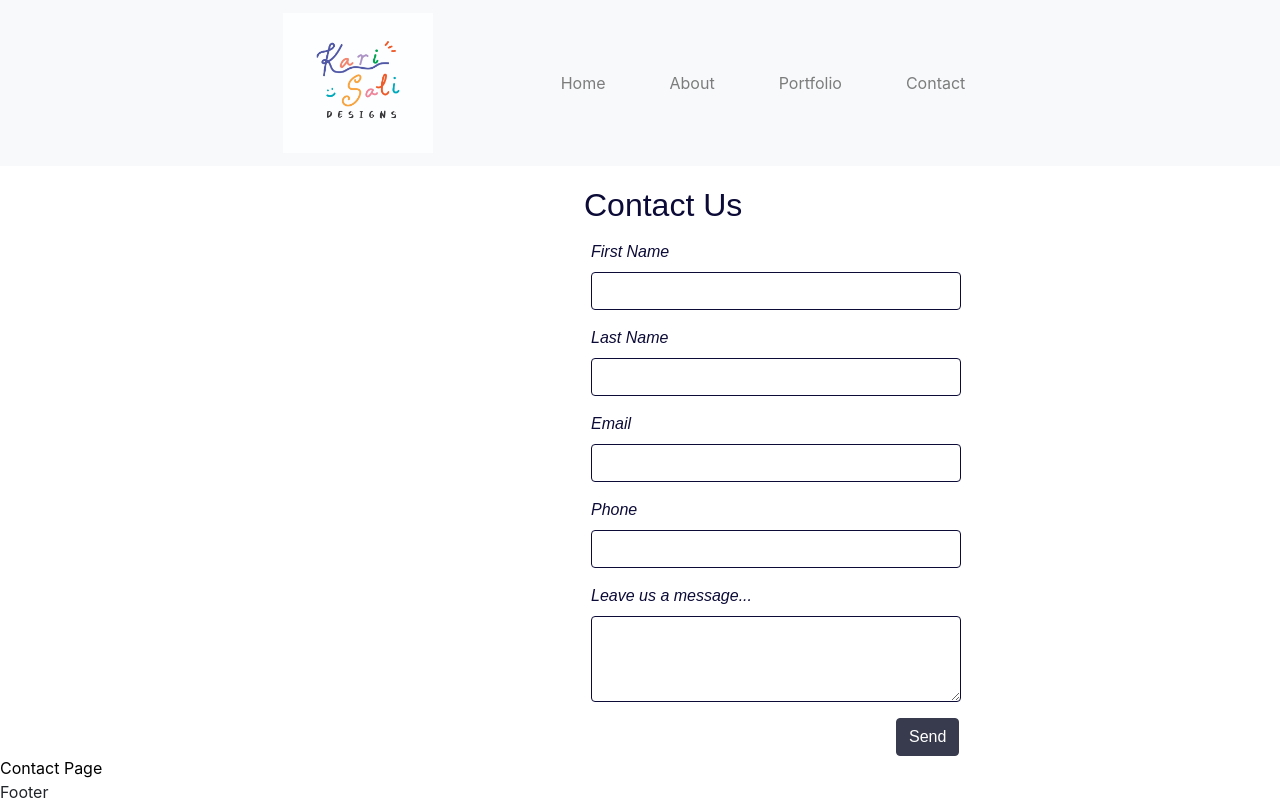
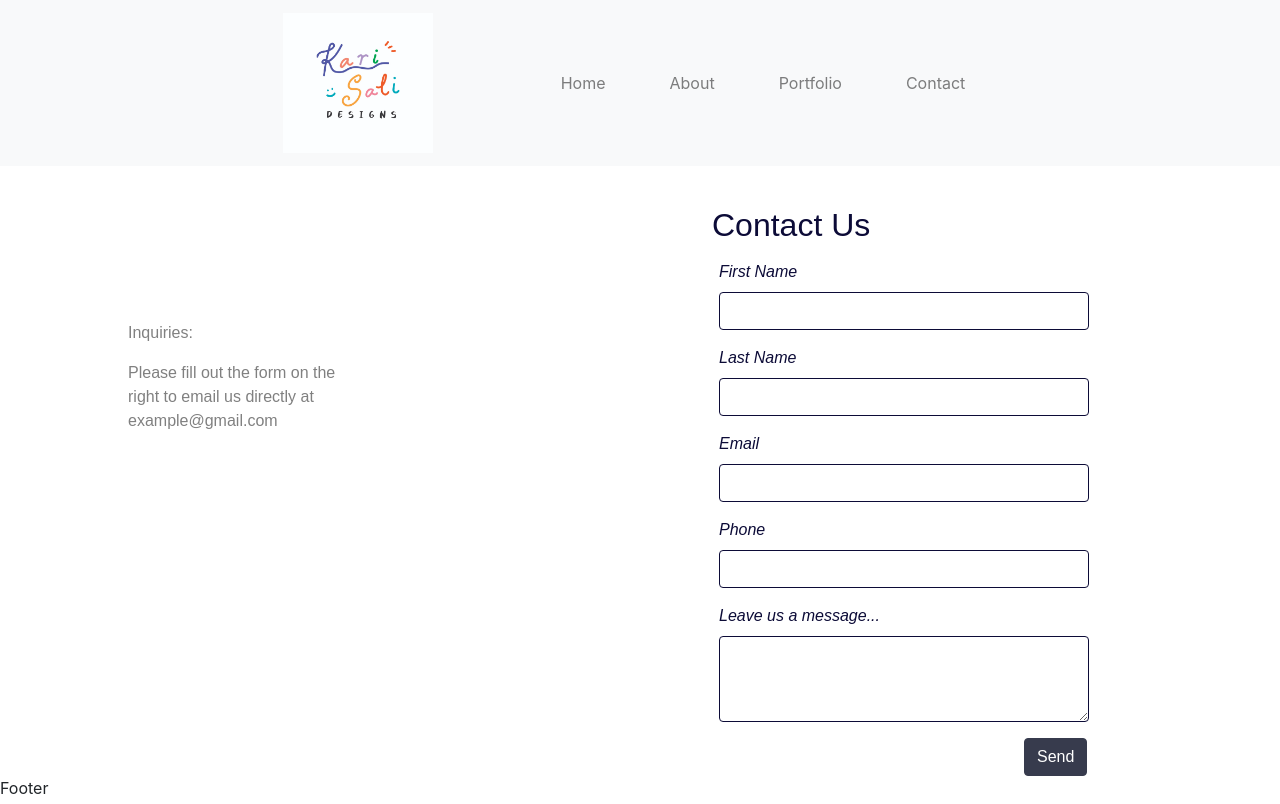
Before and after one commit to mehrdaddarraji/karime-salinas-frontend, a React (Create React App) app: page /contact in a window 1280 px wide. Built offline with nearby package versions, Linux system fonts and the light colour scheme.

Commit message:
fixed styling for form and left message

```diff
--- a/src/components/Email.jsx
+++ b/src/components/Email.jsx
@@ -4,7 +4,7 @@ class Email extends Component {
     render() {
         return (
             <form>
-                <div style={{ marginLeft:'45%', width:'400px', marginTop:'20px', fontFamily: '"Avantgarde", sans-serif', color:'#0C0B37'}}>
+                <div style={{fontFamily: '"Avantgarde", sans-serif', color:'#0C0B37', width:'400px'}}>
 
                     <div class="form-group" style={{ marginLeft:'2%' }}>
                         <h2>Contact Us</h2>
--- a/src/pages/Contact.js
+++ b/src/pages/Contact.js
@@ -5,10 +5,16 @@ class Contact extends Component {
     render() {
         return (
 
+            <div style={{overflow:'hidden', marginTop:'40px', marginLeft:'10%'}}>
+                <div style={{fontFamily: '"Avantgarde", sans-serif', color:'grey', marginTop:'10%', width:'20%', float:'left'}}>
+                        <p>Inquiries:</p>
+                        <p>Please fill out the form on the right to email us directly at example@gmail.com</p>
+                </div>
 
-            <div>
-                <Email />
-                Contact Page
+
+                <div style={{width:'50%', float:'right'}}>
+                    <Email />
+                </div>
             </div>
         );
     }
```
